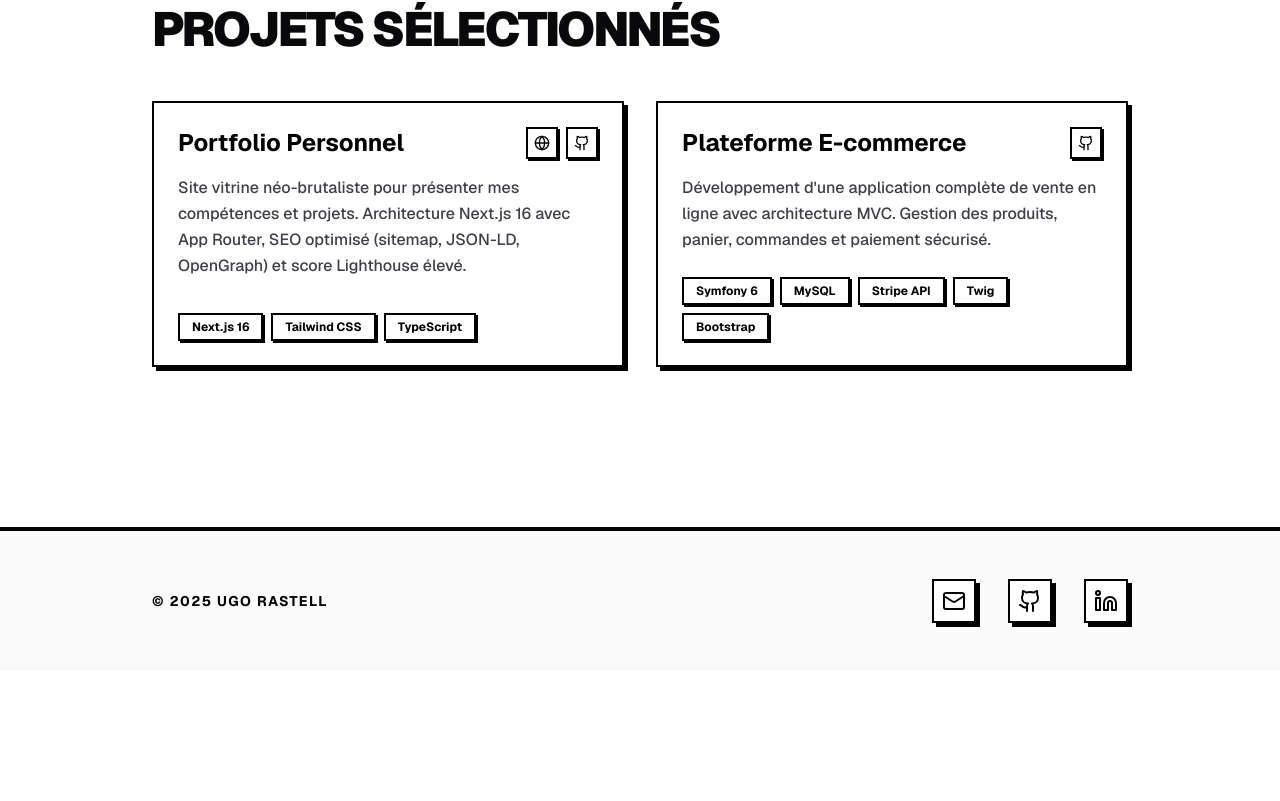
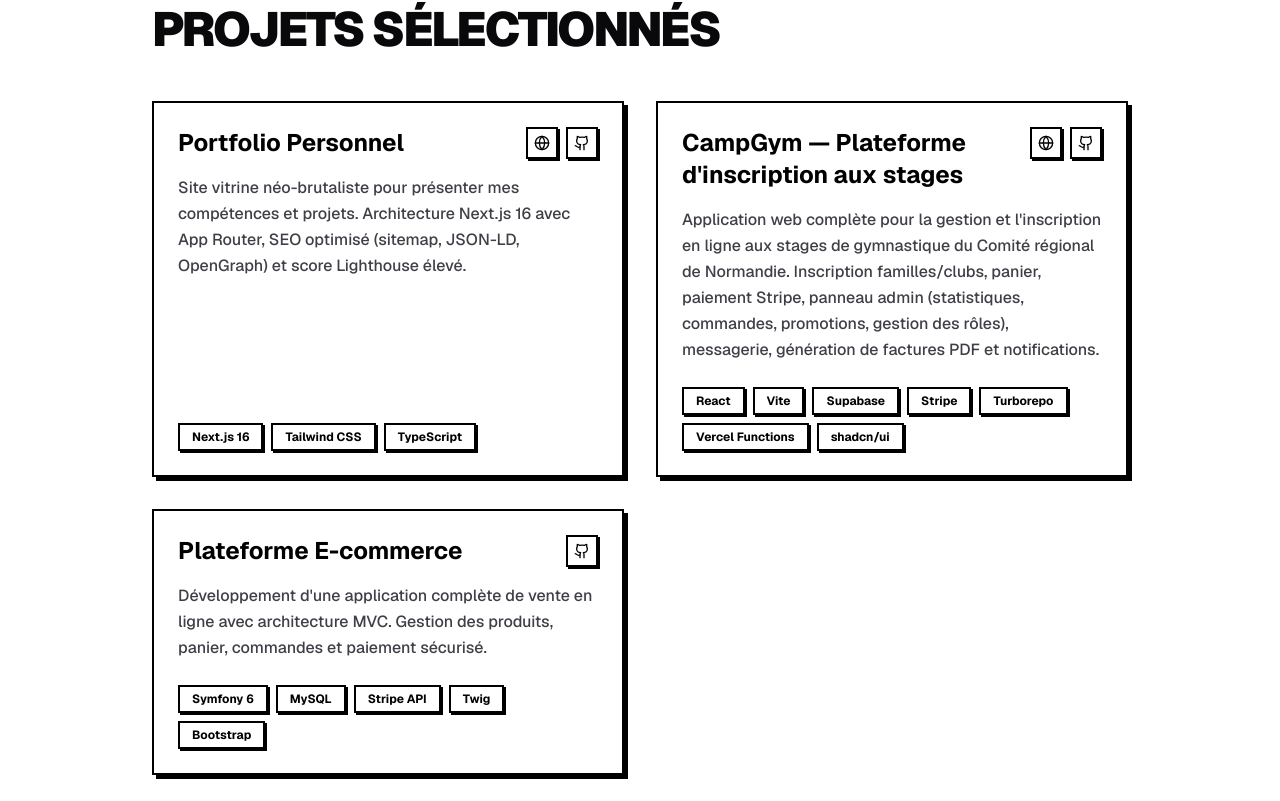
Before and after one commit to UgoRastell/mon-portfolio, a Next.js app: page / in a window 1280 px wide. Shown: the part 3459-4260 px from the top of the page. Before the commit the page ends 4130 px from the top, so only its background shows below. Built offline with nearby package versions, Linux system fonts and the light colour scheme; no server answers.

Commit message:
ajout portfolio

```diff
--- a/data/portfolio.ts
+++ b/data/portfolio.ts
@@ -71,6 +71,14 @@ export const DATA: PortfolioData = {
     },
     {
       id: 2,
+      title: "CampGym — Plateforme d'inscription aux stages",
+      desc: "Application web complète pour la gestion et l'inscription en ligne aux stages de gymnastique du Comité régional de Normandie. Inscription familles/clubs, panier, paiement Stripe, panneau admin (statistiques, commandes, promotions, gestion des rôles), messagerie, génération de factures PDF et notifications.",
+      tech: ["React", "Vite", "Supabase", "Stripe", "Turborepo", "Vercel Functions", "shadcn/ui"],
+      link: "https://escal-gym.fr",
+      sourceUrl: "https://github.com/UgoRastell/camp-gym3.0",
+    },
+    {
+      id: 3,
       title: "Plateforme E-commerce",
       desc: "Développement d'une application complète de vente en ligne avec architecture MVC. Gestion des produits, panier, commandes et paiement sécurisé.",
       tech: ["Symfony 6", "MySQL", "Stripe API", "Twig", "Bootstrap"],
```
